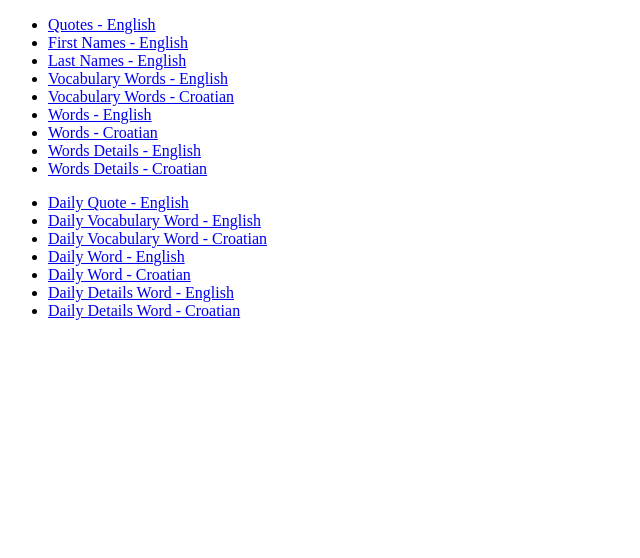
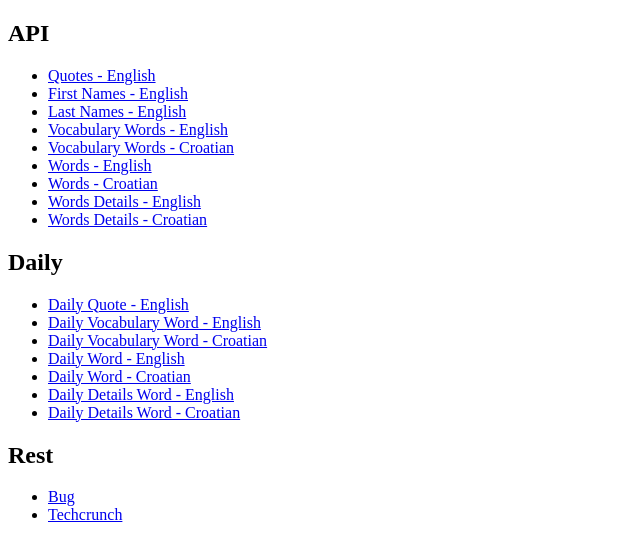
Before and after one commit to Tihi321/cdn, a website: page index.html in a window 1280 px wide. Shown: the whole page, without its empty margins (0-640 px from the left). Drawn offline with Linux system fonts and the light colour scheme.

Commit message:
CD-01: Update build

```diff
--- a/index.html
+++ b/index.html
@@ -8,6 +8,7 @@
 </head>
 <body>
   <div>
+    <h2>API</h2>
     <ul>
       <li class="menu-item"><a href="https://cdn.tihomir-selak.from.hr/api/quotes-eng.json">Quotes - English</a></li>
       <li class="menu-item"><a href="https://cdn.tihomir-selak.from.hr/api/first-names-eng.json">First Names - English</a></li>
@@ -21,6 +22,7 @@
     </ul>
   </div>
   <div>
+    <h2>Daily</h2>
     <ul>
       <li class="menu-item"><a href="https://cdn.tihomir-selak.from.hr/api/random/quote-eng.json">Daily Quote - English</a></li>
       <li class="menu-item"><a href="https://cdn.tihomir-selak.from.hr/api/random/vocabulary-word-eng.json">Daily Vocabulary Word - English</a></li>
@@ -31,5 +33,12 @@
       <li class="menu-item"><a href="https://cdn.tihomir-selak.from.hr/api/random/word-details-cro.json">Daily Details Word - Croatian</a></li>
     </ul>
   </div>
+  <div>
+    <h2>Rest</h2>
+    <ul>
+      <li class="menu-item"><a href="https://cdn.tihomir-selak.from.hr/rss/bug.xml">Bug</a></li>
+      <li class="menu-item"><a href="https://cdn.tihomir-selak.from.hr/rss/techcrunch.xml">Techcrunch</a></li>
+    </ul>
+  </div>
 </body>
 </html>
```
